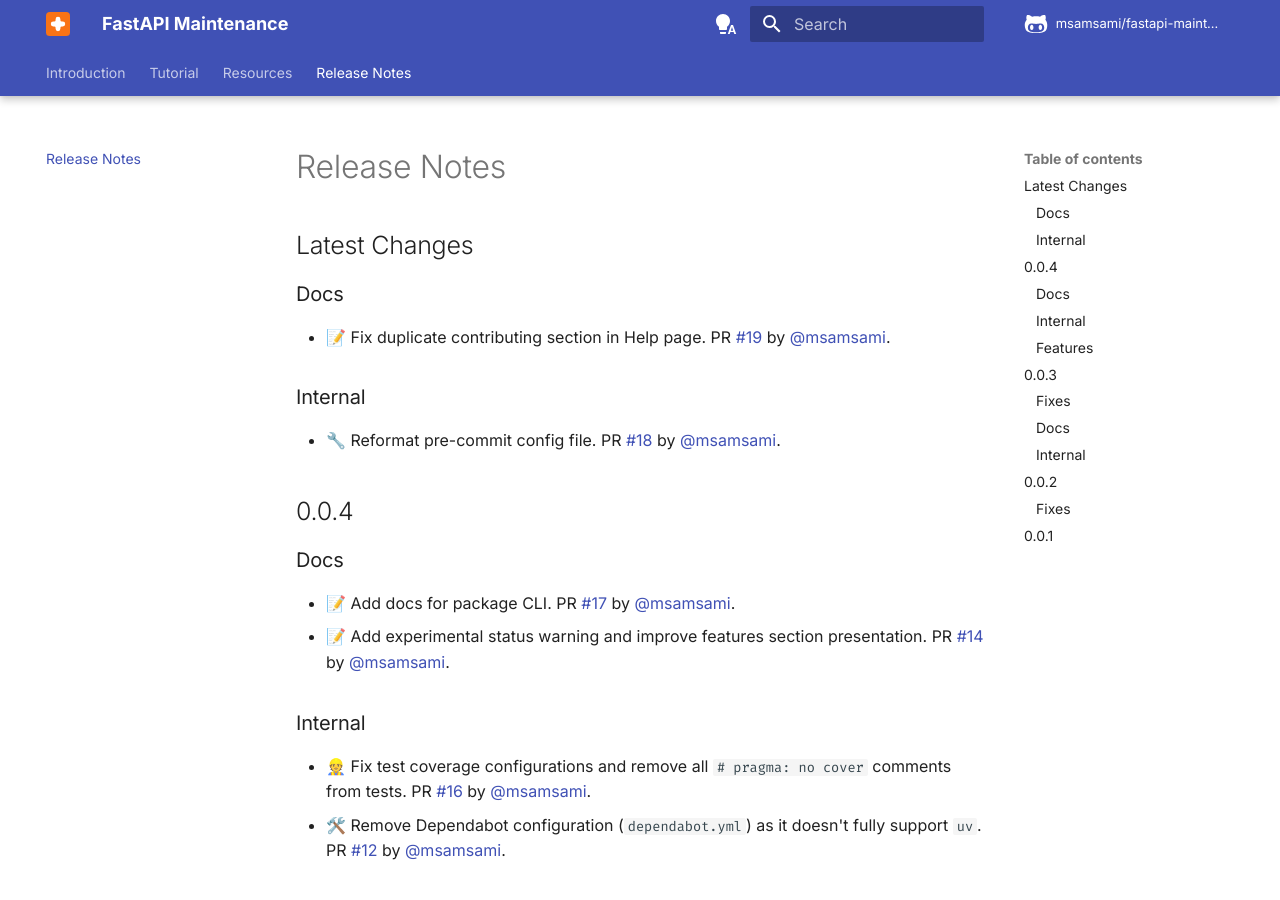
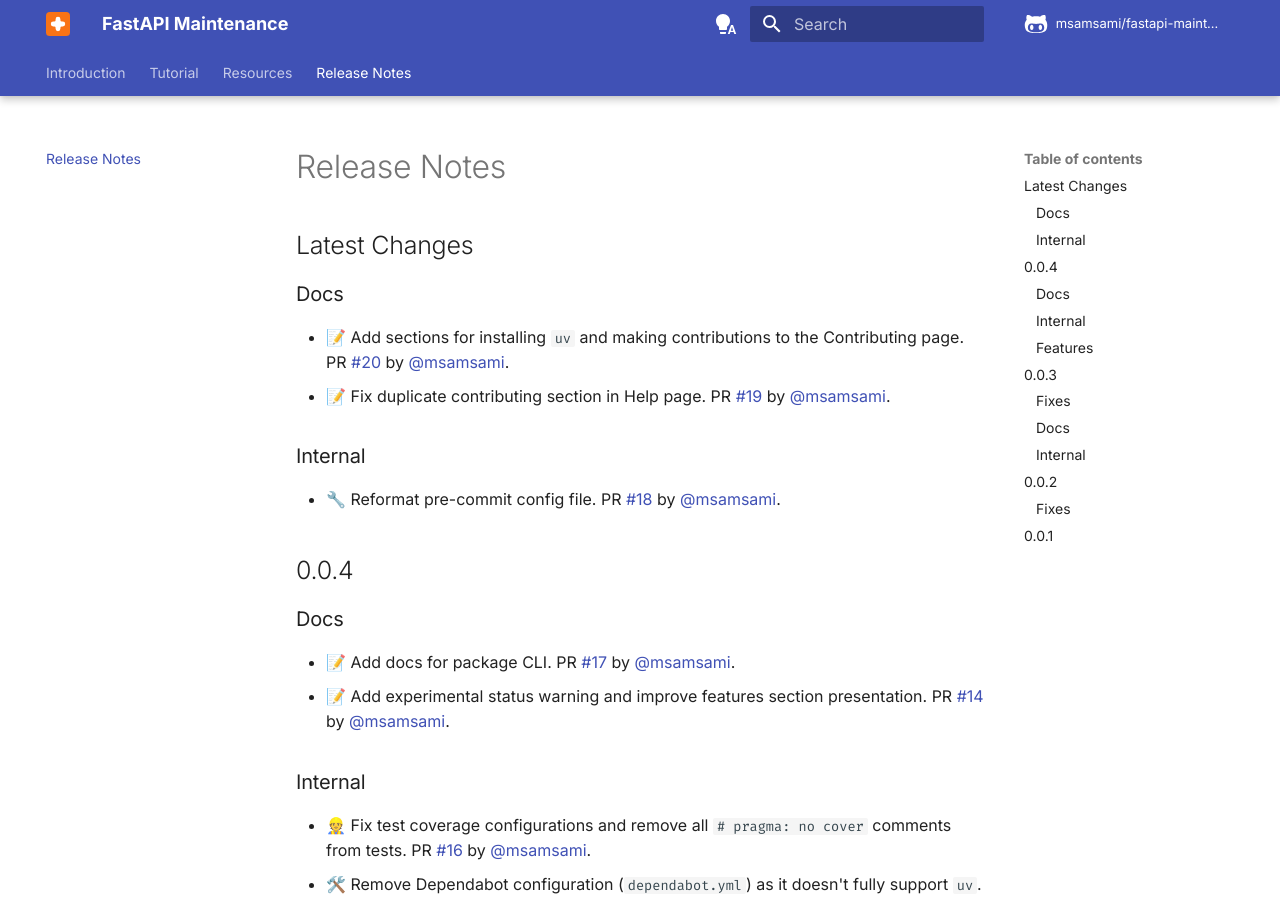
Before and after one commit to msamsami/fastapi-maintenance, an MkDocs documentation site: the page built from docs/release-notes.md, in a window 1280 px wide and 900 px high. Built offline with MkDocs 1.6.1 and Material for MkDocs 9.7.7, drawn with Linux system fonts in a browser that asks for light colours; comment, search, counter and statistics services are not loaded.

Commit message:
Update release notes

```diff
--- a/docs/release-notes.md
+++ b/docs/release-notes.md
@@ -4,6 +4,7 @@
 
 ### Docs
 
+- 📝 Add sections for installing `uv` and making contributions to the Contributing page. PR [#20](https://github.com/msamsami/fastapi-maintenance/pull/20) by [@msamsami](https://github.com/msamsami).
 - 📝 Fix duplicate contributing section in Help page. PR [#19](https://github.com/msamsami/fastapi-maintenance/pull/19) by [@msamsami](https://github.com/msamsami).
 
 ### Internal
```
